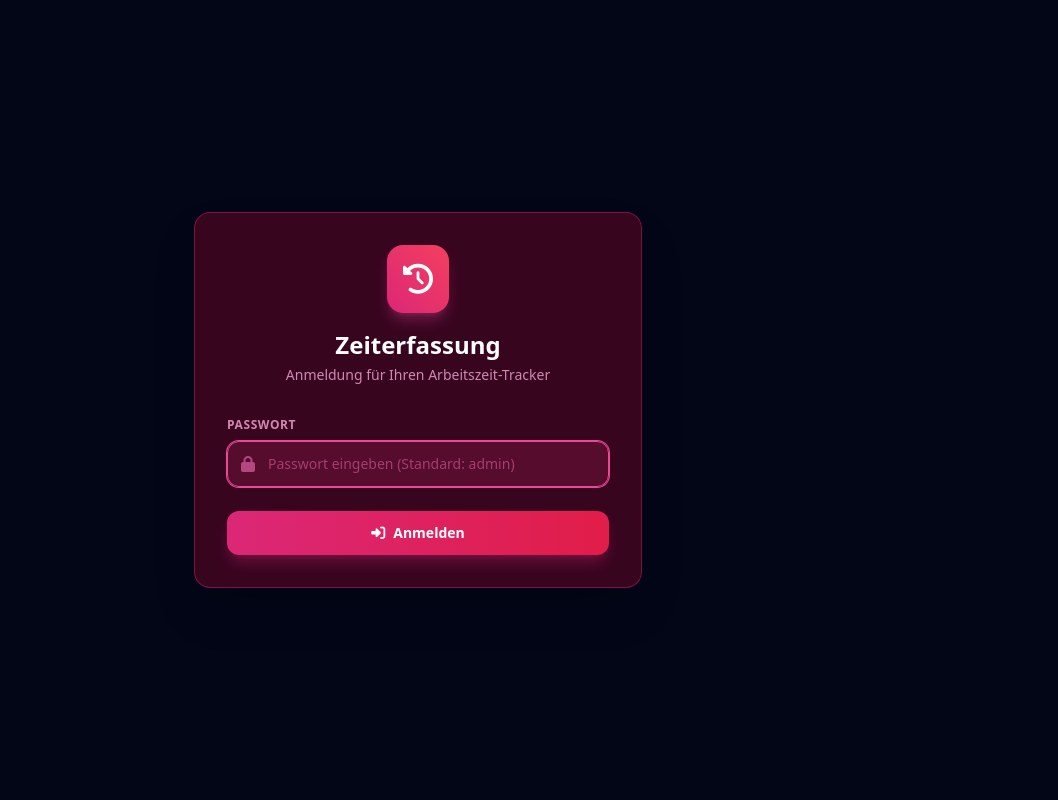
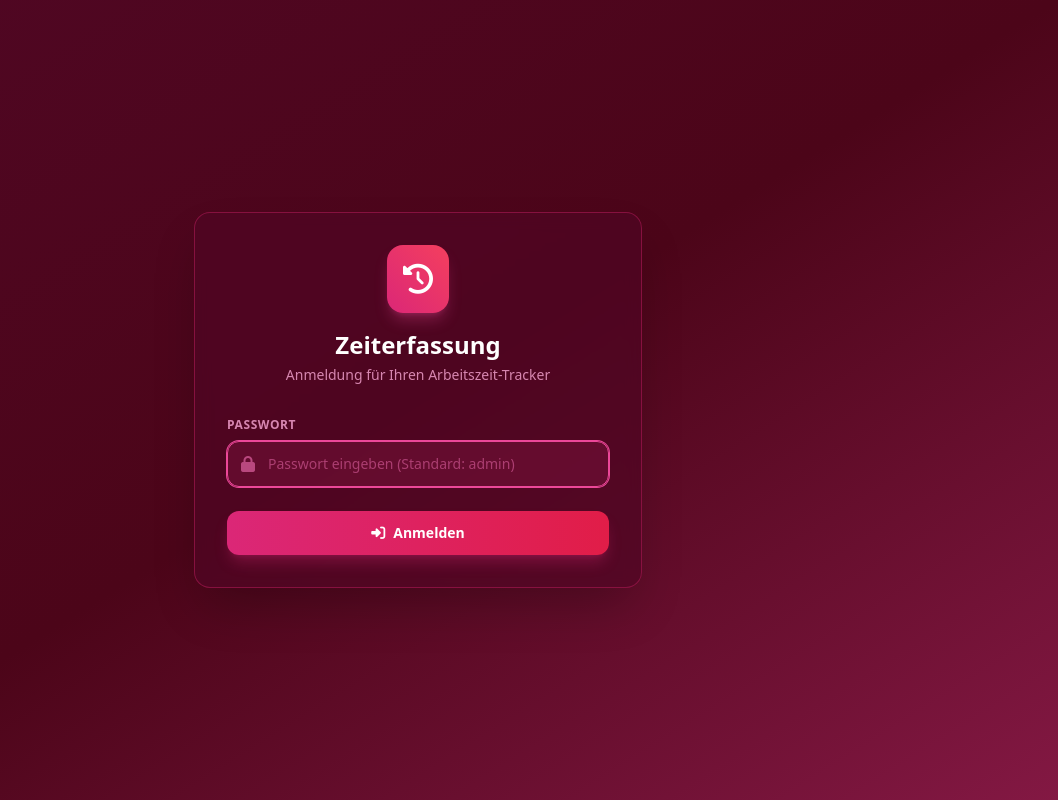
Before and after one commit to CodingSealDemo/SimpleTimeTracker, a PHP site: page /login.php in a window 1280 px wide. Shown: the whole page, without its empty margins (222-1280 px from the left). Run offline with PHP 8.4, Linux system fonts and the light colour scheme; some libraries are stand-ins or nearby versions.

Commit message:
Update application background to pink gradient
- Update body and html background classes in index.php and login.php to a pink gradient
- Maintain full compatibility with MVVM structure, AES-256 field encryption, and CSV export

Co-authored-by: CodingSealDemo <247737760+CodingSealDemo@users.noreply.github.com>

```diff
--- a/public/index.php
+++ b/public/index.php
@@ -102,7 +102,7 @@ $nextMonth = (clone $dtMonth)->modify('+1 month')->format('Y-m');
     <script src="https://cdn.tailwindcss.com"></script>
     <link href="https://cdnjs.cloudflare.com/ajax/libs/font-awesome/6.4.0/css/all.min.css" rel="stylesheet">
 </head>
-<body class="min-h-full flex flex-col font-sans bg-slate-950 text-pink-50">
+<body class="min-h-full flex flex-col font-sans bg-gradient-to-br from-pink-950 via-rose-950 to-pink-900 text-pink-50">
 
     <!-- Header Navigation -->
     <header class="bg-pink-950/80 backdrop-blur border-b border-pink-800/50 sticky top-0 z-40 px-6 py-4">
--- a/public/login.php
+++ b/public/login.php
@@ -25,7 +25,7 @@ if ($_SERVER['REQUEST_METHOD'] === 'POST') {
 }
 ?>
 <!DOCTYPE html>
-<html lang="de" class="h-full bg-slate-950 text-pink-100">
+<html lang="de" class="h-full bg-pink-950 text-pink-100">
 <head>
     <meta charset="UTF-8">
     <meta name="viewport" content="width=device-width, initial-scale=1.0">
@@ -33,7 +33,7 @@ if ($_SERVER['REQUEST_METHOD'] === 'POST') {
     <script src="https://cdn.tailwindcss.com"></script>
     <link href="https://cdnjs.cloudflare.com/ajax/libs/font-awesome/6.4.0/css/all.min.css" rel="stylesheet">
 </head>
-<body class="min-h-full flex items-center justify-center p-4 bg-slate-950 text-pink-100 font-sans">
+<body class="min-h-full flex items-center justify-center p-4 bg-gradient-to-br from-pink-950 via-rose-950 to-pink-900 text-pink-100 font-sans">
     <div class="w-full max-w-md bg-pink-950/70 border border-pink-800/70 rounded-2xl p-8 shadow-2xl backdrop-blur">
         <div class="text-center mb-8">
             <div class="inline-flex bg-gradient-to-tr from-pink-600 to-rose-500 p-4 rounded-2xl shadow-lg shadow-pink-500/30 mb-4">
```
Also changed, not shown: data/data.db, 2 other files.
